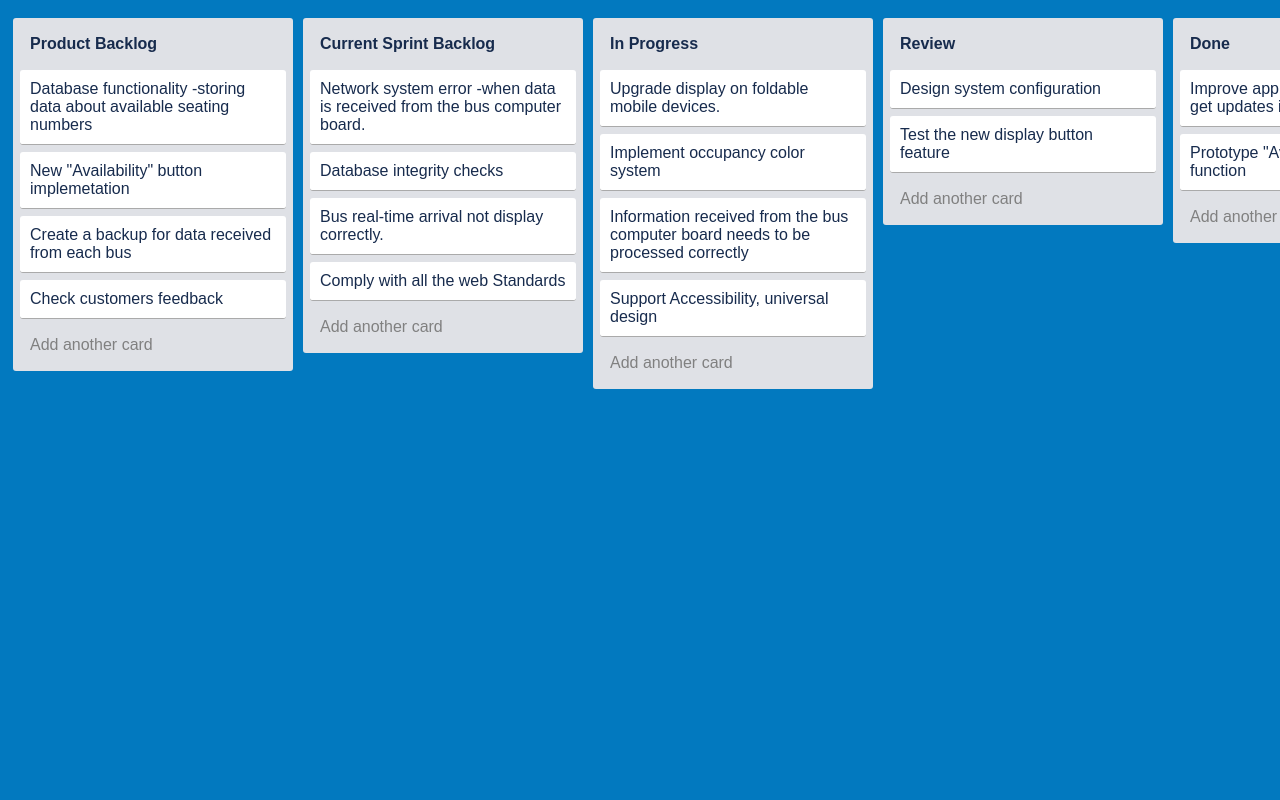
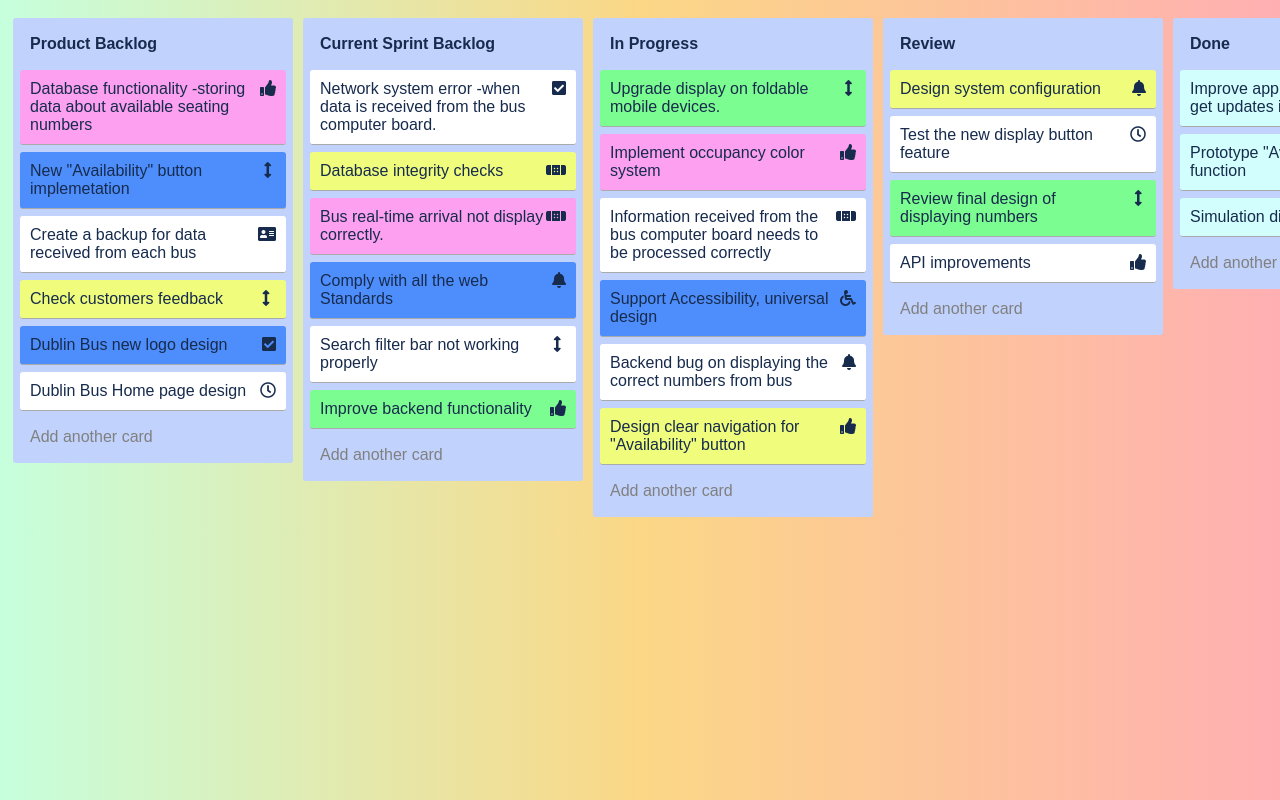
Before and after one commit to RGeorge482/csp-ps_ca3, a plain HTML site: page index.html in a window 1280 px wide. Shown: the top 800 px of the page. Drawn offline with nearby package versions, Linux system fonts and the light colour scheme.

Commit message:
HTML & CSS updates

```diff
--- a/index.html
+++ b/index.html
@@ -5,36 +5,245 @@
   <title>CodePen - Trello Clone</title>
   <link rel="stylesheet" href="./style.css">
 
+   <!-- Google font API -->
+   <link
+   href="https://fonts.googleapis.com/css2?family=Open+Sans:wght@300&display=swap"
+   rel="stylesheet"
+ />
+
+ <!-- Font awesome -->
+ <link
+   rel="stylesheet"
+   href="https://use.fontawesome.com/releases/v5.12.1/css/all.css"
+   crossorigin="anonymous"
+ />
+
+ <!-- HTML and CSS validation passed -->
+
 </head>
 <body>
-  <!-- On the initial Dublin Bus app I implemented a button "Availability" which change its color depending on the occupancy grade, and when was accessed it display information to the user about occuapancy grade how may seats available on the bus   -->
+  <!-- On the initial Dublin Bus app I implemented a button "Availability" which change its color depending on the occupancy grade,
+    and when was accessed it display information to the user about occuapancy grade how may seats available on the bus   -->
 <!-- partial:index.partial.html -->
 <div id="main">
   <div class="list" draggable="false">
-    <div class="title removable editable" contenteditable="false" spellcheck="false">Product Backlog</div>
+    <div
+      class="title removable editable"
+      contenteditable="false"
+      spellcheck="false"
+    >
+      Product Backlog
+    </div>
     <div class="content">
+      <div
+        class="card removable editable taskCardGroup3"
+        contenteditable="false"
+      >
+        Database functionality -storing data about available seating numbers
+        <i class="fas fa-thumbs-up"></i> <!-- Font awesome icon-->
+      </div>
+      <div
+        class="card removable editable taskCardUpdate"
+        contenteditable="false"
+      >
+        New "Availability" button implemetation
+        <i class="fas fa-arrows-alt-v fa-fw"></i> <!-- Font awesome icon-->
+      </div>
+      <div class="card removable editable" contenteditable="false">
+        Create a backup for data received from each bus
+        <i class="fas fa-address-card"></i> <!-- Font awesome icon-->
+      </div>
+      <div
+        class="card removable editable taskCardGroup1"
+        contenteditable="false"
+      >
+        Check customers feedback <i class="fas fa-arrows-alt-v fa-fw"></i> <!-- Font awesome icon-->
+      </div>
+      <div
+        class="card removable editable taskCardUpdate"
+        contenteditable="false"
+        draggable="false"
+      >
+        Dublin Bus new logo design <i class="fas fa-check-square"></i> <!-- Font awesome icon-->
+      </div>
+      <div
+        class="card removable editable"
+        contenteditable="false"
+        draggable="false"
+      >
+        Dublin Bus Home page design <i class="far fa-clock"></i>
+      </div>
+    </div>
 
+    <div class="add-card editable">Add another card</div>
+  </div>
+  <div class="list" draggable="false">
+    <div
+      class="title removable editable"
+      contenteditable="false"
+      spellcheck="false"
+    >
+      Current Sprint Backlog
+    </div>
+    <div class="content">
+      <div class="card removable editable" contenteditable="false">
+        Network system error -when data is received from the bus computer
+        board. <i class="fas fa-check-square"></i>
+      </div>
+      <div
+        class="card removable editable taskCardGroup1"
+        contenteditable="false"
+      >
+        Database integrity checks <i class="fas fa-band-aid fa-fw"></i>
+      </div>
+      <div
+        class="card removable editable taskCardGroup3"
+        contenteditable="false"
+      >
+        Bus real-time arrival not display correctly.<i
+          class="fas fa-band-aid fa-fw"
+        ></i>
+      </div>
+      <div
+        class="card removable editable taskCardUpdate"
+        contenteditable="false"
+      >
+        Comply with all the web Standards <i class="fas fa-bell"></i>
+      </div>
+      <div class="card removable editable" contenteditable="false">
+        Search filter bar not working properly
+        <i class="fas fa-arrows-alt-v fa-fw"></i>
+      </div>
+      <div
+        class="card removable editable taskCardGroup2"
+        contenteditable="false"
+      >
+        Improve backend functionality <i class="fas fa-thumbs-up"></i>
+      </div>
+    </div>
 
-    <div class="card removable editable" contenteditable="false">Database functionality -storing data about available seating numbers</div><div class="card removable editable" contenteditable="false">New "Availability" button implemetation</div><div class="card removable editable" contenteditable="false">Create a backup for data received from each bus</div><div class="card removable editable" contenteditable="false">Check customers feedback</div></div>
+    <div class="add-card editable">Add another card</div>
+  </div>
+  <div class="list" draggable="false">
+    <div
+      class="title removable editable"
+      contenteditable="false"
+      spellcheck="false"
+    >
+      In Progress
+    </div>
+    <div class="content">
+      <div
+        class="card removable editable taskCardGroup2"
+        contenteditable="false"
+      >
+        Upgrade display on foldable mobile devices.
+        <i class="fas fa-arrows-alt-v fa-fw"></i>
+      </div>
+      <div
+        class="card removable editable taskCardGroup3"
+        contenteditable="false"
+      >
+        Implement occupancy color system <i class="fas fa-thumbs-up"></i>
+      </div>
+      <div class="card removable editable" contenteditable="false">
+        Information received from the bus computer board needs to be
+        processed correctly <i class="fas fa-band-aid fa-fw"></i>
+      </div>
+      <div
+        class="card removable editable taskCardUpdate"
+        contenteditable="false"
+      >
+        Support Accessibility, universal design
+        <i class="fas fa-wheelchair"></i>
+      </div>
+      <div class="card removable editable" contenteditable="false">
+        Backend bug on displaying the correct numbers from bus&nbsp;
+        <i class="fas fa-bell"></i>
+      </div>
+      <div
+        class="card removable editable taskCardGroup1"
+        contenteditable="false"
+      >
+        Design clear navigation for "Availability" button
+        <i class="fas fa-thumbs-up"></i>
+      </div>
+    </div>
 
-  <div class="add-card editable">Add another card</div></div>
-  <div class="list" draggable="false">
-    <div class="title removable editable" contenteditable="false" spellcheck="false">Current Sprint Backlog</div>
+    <div class="add-card editable">Add another card</div>
+  </div>
+  <div class="list">
+    <div
+      class="title removable editable"
+      contenteditable="false"
+      spellcheck="false"
+    >
+      Review
+    </div>
     <div class="content">
-
-    <div class="card removable editable" contenteditable="false">Network system error -when data is received from the bus computer board.</div><div class="card removable editable" contenteditable="false">Database integrity checks</div><div class="card removable editable" contenteditable="false">Bus real-time arrival not display correctly.</div><div class="card removable editable" contenteditable="false">Comply with all the web Standards</div></div>
-
-  <div class="add-card editable">Add another card</div></div>
-  <div class="list" draggable="false">
-    <div class="title removable editable" contenteditable="false" spellcheck="false">In Progress</div>
-    <div class="content"><div class="card removable editable" contenteditable="false">Upgrade display on foldable mobile devices.</div><div class="card removable editable" contenteditable="false">Implement occupancy color system</div><div class="card removable editable" contenteditable="false">Information received from the bus computer board needs to be processed correctly</div><div class="card removable editable" contenteditable="false">Support Accessibility, universal design</div></div>
-
-  <div class="add-card editable">Add another card</div></div>
-<div class="list">
-  <div class="title removable editable" contenteditable="false" spellcheck="false">Review</div>
-<div class="content"><div class="card removable editable" contenteditable="false">Design system configuration</div><div class="card removable editable" contenteditable="false">Test the new display button feature</div></div><div class="add-card editable">Add another card</div></div><div class="list"><div class="title removable editable" contenteditable="false" spellcheck="false">Done</div><div class="content"><div class="card removable editable" contenteditable="false">Improve app speed so the users get updates in real time.</div><div class="card removable editable" contenteditable="false">Prototype "Availability" button function</div></div><div class="add-card editable">Add another card</div></div><div class="list"><div class="title removable editable" contenteditable="false" spellcheck="false">Additional Resources</div><div class="content"><div class="card removable editable" contenteditable="false">Security complience</div></div><div class="add-card editable">Add another card</div></div></div>
-
-
+      <div
+        class="card removable editable taskCardGroup1"
+        contenteditable="false"
+      >
+        Design system configuration <i class="fas fa-bell"></i>
+      </div>
+      <div class="card removable editable" contenteditable="false">
+        Test the new display button feature <i class="far fa-clock"></i>
+      </div>
+      <div
+        class="card removable editable taskCardGroup2"
+        contenteditable="false"
+      >
+        Review final design of displaying numbers
+        <i class="fas fa-arrows-alt-v fa-fw"></i>
+      </div>
+      <div class="card removable editable" contenteditable="false">
+        API improvements <i class="fas fa-thumbs-up"></i>
+      </div>
+    </div>
+    <div class="add-card editable">Add another card</div>
+  </div>
+  <div class="list">
+    <div
+      class="title removable editable"
+      contenteditable="false"
+      spellcheck="false"
+    >
+      Done
+    </div>
+    <div class="content">
+      <div class="card removable editable taskDone" contenteditable="false">
+        Improve app speed so the users get updates in real time.<i
+          class="fas fa-arrows-alt-v fa-fw"
+        ></i>
+      </div>
+      <div class="card removable editable taskDone" contenteditable="false">
+        Prototype "Availability" button function<i
+          class="fas fa-thumbs-up"
+        ></i>
+      </div>
+      <div class="card removable editable taskDone" contenteditable="false">
+        Simulation display ocupancy <i class="fas fa-check-square"></i>
+      </div>
+    </div>
+    <div class="add-card editable">Add another card</div>
+  </div>
+  <div class="list">
+    <div
+      class="title removable editable"
+      contenteditable="false"
+      spellcheck="false"
+    >
+      Additional Resources
+    </div>
+    <div class="content">
+      <div class="card removable editable" contenteditable="false">
+        Security complience <i class="fas fa-thumbs-up"></i>
+      </div>
+    </div>
+    <div class="add-card editable">Add another card</div>
+  </div>
+</div>
 <!--partial-->
   <script src='https://cdn.jsdelivr.net/npm/sortablejs@latest/Sortable.min.js'></script><script  src="./script.js"></script>
 
--- a/style.css
+++ b/style.css
@@ -1,8 +1,10 @@
+
+/* Backgroud image update */
 body {
+  color: #172b4d;
+  background-image: linear-gradient(to right, #c6ffdd, #fbd786, #ffafb2);
+  display: flex;
   font-family: sans-serif;
-  color: #172b4d;
-  background-color: #0279bf;
-  display: flex;
   align-items: start;
 }
 
@@ -15,8 +17,9 @@ div {
   align-items: start;
 }
 
+
 .title {
-  font-weight: 600;
+  font-weight: 800;
 }
 
 .editable {
@@ -44,14 +47,33 @@ div {
   border-bottom: 1px solid #aaa;
 }
 
+/*Tasks colors*/
+.taskCardUpdate{
+  background-color: #4e8efc;
+}
+
+.taskCardGroup1{
+  background-color: #f0fd7c;
+}
+
+.taskCardGroup2{
+  background-color: #7cfd91;
+}
+
+.taskCardGroup3{
+  background-color: #fca0ef;
+}
+
+.taskDone{
+  background-color: #d2fffd;
+}
+
 .list {
-/*   padding: 7px; */
   min-width: 280px;
   margin: 10px 5px;
   position: relative;
-  background: #dfe1e6;
+  background: #c1d2fd;
 }
-
 
 .add-list {
   min-width: 280px;
@@ -74,7 +96,6 @@ div {
   margin-top: 0px;
   color: gray;
   text-decoration: none;
-/*   border-bottom: 1px solid #dfe1e6; */
 }
 
 .add-card:hover {
```
